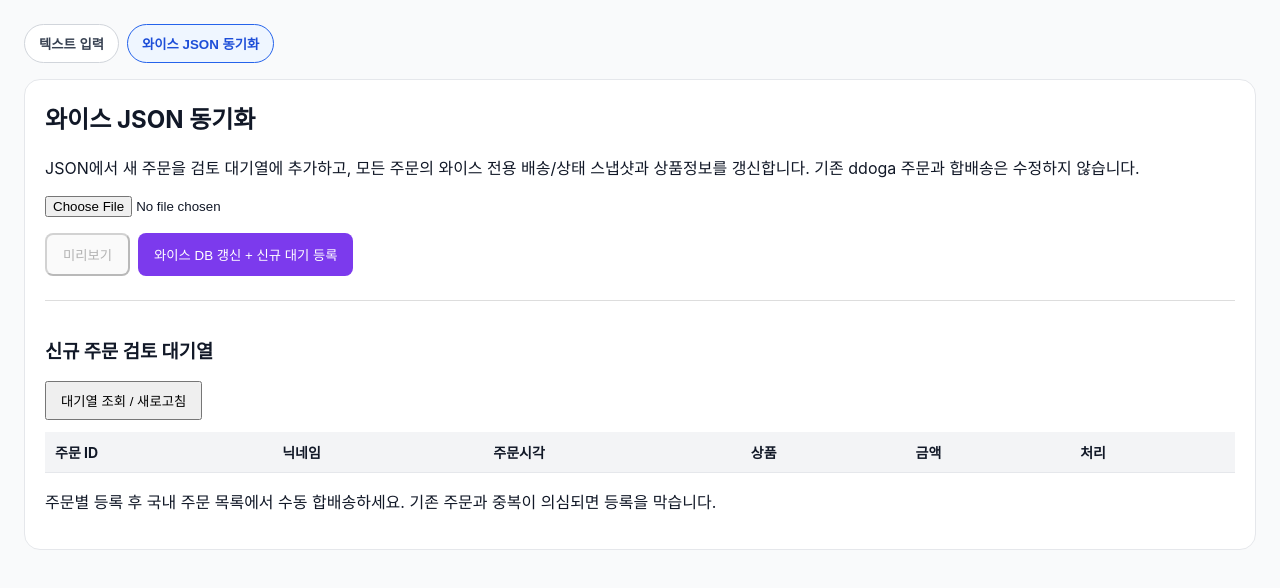
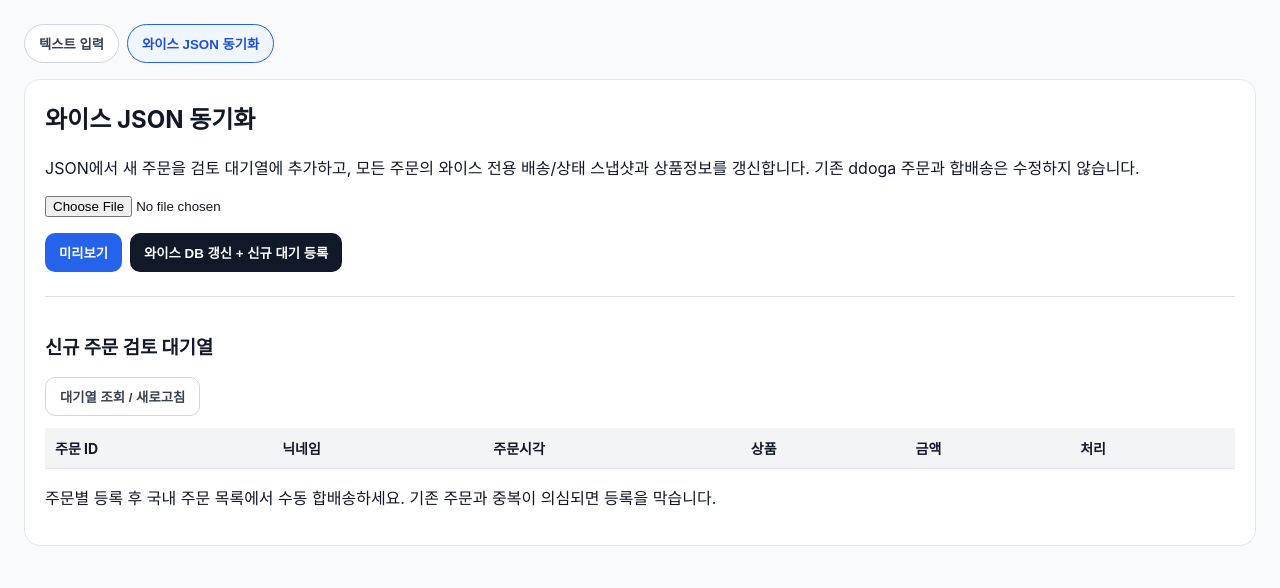
Before and after one commit to ddogagak/shipping, a Next.js app in the folder web/: page /domestic-upload in a window 1280 px wide. Shown: the top 588 px of the page. Built offline with nearby package versions, Linux system fonts and the light colour scheme.

Commit message:
Align Wise JSON buttons with domestic text upload blue and dark styling

```diff
--- a/web/src/app/domestic-upload/WiseJsonImport.tsx
+++ b/web/src/app/domestic-upload/WiseJsonImport.tsx
@@ -1,5 +1,8 @@
 "use client";
 import {useState} from "react";
+const primaryButtonStyle={border:0,borderRadius:10,padding:"10px 14px",background:"#2563eb",color:"#fff",fontWeight:800,cursor:"pointer"} as const;
+const darkButtonStyle={border:0,borderRadius:10,padding:"10px 14px",background:"#111827",color:"#fff",fontWeight:800,cursor:"pointer"} as const;
+const secondaryButtonStyle={border:"1px solid #d1d5db",borderRadius:10,padding:"9px 14px",background:"#fff",color:"#374151",fontWeight:700,cursor:"pointer"} as const;
 type Candidate={wise_order_id:number;nickname:string;ordered_at:string;items:number;existingDomestic:boolean;alreadyQueued:boolean;matched_order_ids:string[]};
 export default function WiseJsonImport(){
  const [file,setFile]=useState<File|null>(null);
@@ -28,8 +31,8 @@ export default function WiseJsonImport(){
   <p>JSON에서 새 주문을 검토 대기열에 추가하고, 모든 주문의 와이스 전용 배송/상태 스냅샷과 상품정보를 갱신합니다. 기존 ddoga 주문과 합배송은 수정하지 않습니다.</p>
   <input type="file" accept=".json,application/json" onChange={e=>{setFile(e.target.files?.[0]??null);setPreview(null);setMessage("")}}/>
   <div style={{display:"flex",gap:8,marginTop:16}}>
-   <button disabled={!file||loading} onClick={()=>run("preview")} style={{padding:"10px 16px",borderRadius:8}}>미리보기</button>
-   <button disabled={!file||loading||!preview} onClick={()=>run("save")} style={{padding:"10px 16px",borderRadius:8,background:"#7c3aed",color:"white",border:0}}>와이스 DB 갱신 + 신규 대기 등록</button>
+   <button disabled={!file||loading} onClick={()=>run("preview")} style={primaryButtonStyle}>미리보기</button>
+   <button disabled={!file||loading||!preview} onClick={()=>run("save")} style={darkButtonStyle}>와이스 DB 갱신 + 신규 대기 등록</button>
   </div>
   {message&&<p>{message}</p>}
   {preview&&<><p>전체 {preview.total}건 / 신규 후보 {preview.new_orders.length}건 / 기존 주문 추정 {preview.possible_existing.length}건 / 이미 대기열 등록 {preview.already_queued}건</p>
@@ -41,11 +44,11 @@ export default function WiseJsonImport(){
   </>}
   <div style={{marginTop:24,borderTop:"1px solid #ddd",paddingTop:16}}>
    <h3>신규 주문 검토 대기열</h3>
-   <button onClick={loadQueue} style={{padding:"8px 14px"}}>대기열 조회 / 새로고침</button>
+   <button onClick={loadQueue} style={secondaryButtonStyle}>대기열 조회 / 새로고침</button>
    {queueError&&<p style={{color:"#b91c1c"}}>{queueError}</p>}
    <div style={{maxHeight:450,overflow:"auto",marginTop:12}}><table style={{width:"100%",borderCollapse:"collapse"}}>
     <thead><tr><th>주문 ID</th><th>닉네임</th><th>주문시각</th><th>상품</th><th>금액</th><th>처리</th></tr></thead>
-    <tbody>{queue.map(o=><tr key={o.wise_order_id}><td>{o.wise_order_id}</td><td>{o.buyer_nickname}</td><td>{new Date(o.ordered_at).toLocaleString("ko-KR",{timeZone:"Asia/Seoul"})}</td><td title={o.item_summary}>{o.item_count}개 / {o.item_summary?.slice(0,40)}</td><td>{Number(o.item_total_price).toLocaleString()}원</td><td><button onClick={()=>handleQueue(o.wise_order_id,"approve")}>ddoga 등록</button> <button onClick={()=>handleQueue(o.wise_order_id,"ignore")}>제외</button></td></tr>)}</tbody>
+    <tbody>{queue.map(o=><tr key={o.wise_order_id}><td>{o.wise_order_id}</td><td>{o.buyer_nickname}</td><td>{new Date(o.ordered_at).toLocaleString("ko-KR",{timeZone:"Asia/Seoul"})}</td><td title={o.item_summary}>{o.item_count}개 / {o.item_summary?.slice(0,40)}</td><td>{Number(o.item_total_price).toLocaleString()}원</td><td><button onClick={()=>handleQueue(o.wise_order_id,"approve")} style={darkButtonStyle}>ddoga 등록</button> <button onClick={()=>handleQueue(o.wise_order_id,"ignore")} style={secondaryButtonStyle}>제외</button></td></tr>)}</tbody>
    </table></div>
    <p>주문별 등록 후 국내 주문 목록에서 수동 합배송하세요. 기존 주문과 중복이 의심되면 등록을 막습니다.</p>
   </div>
```
